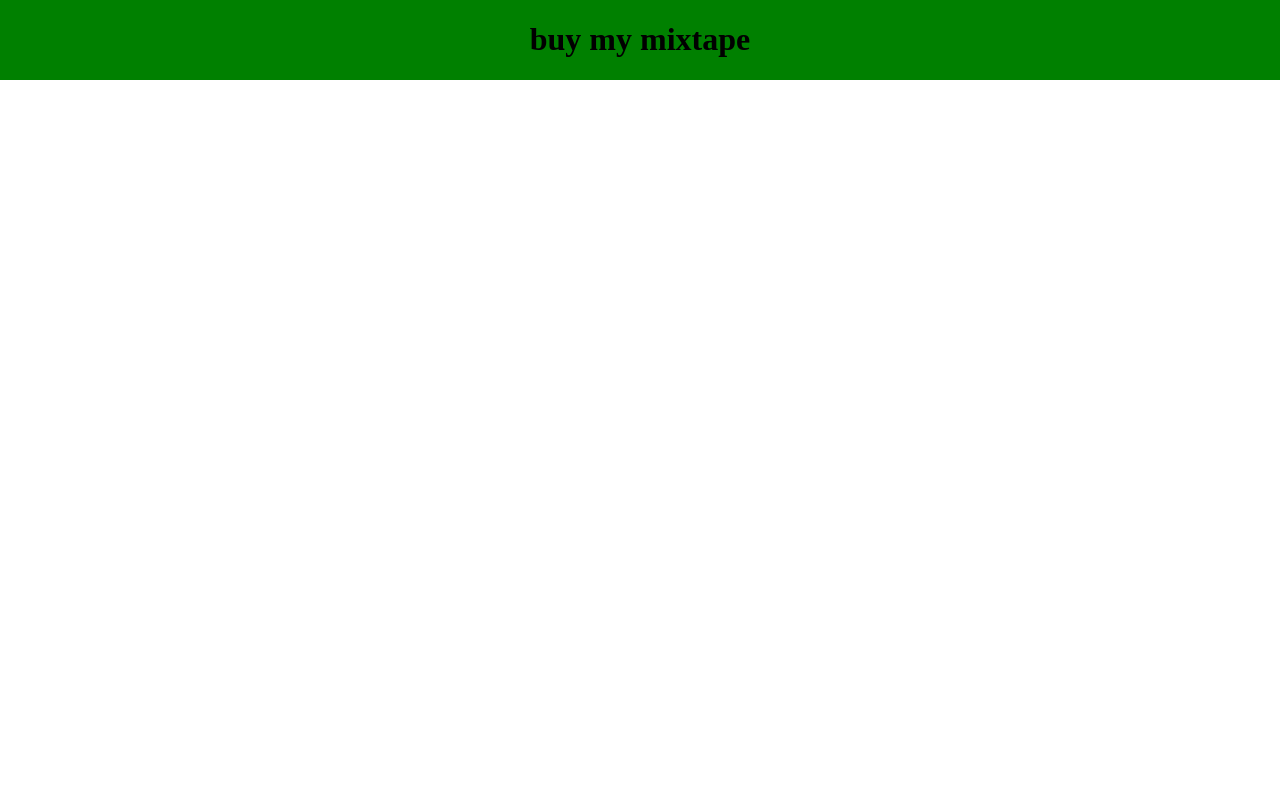
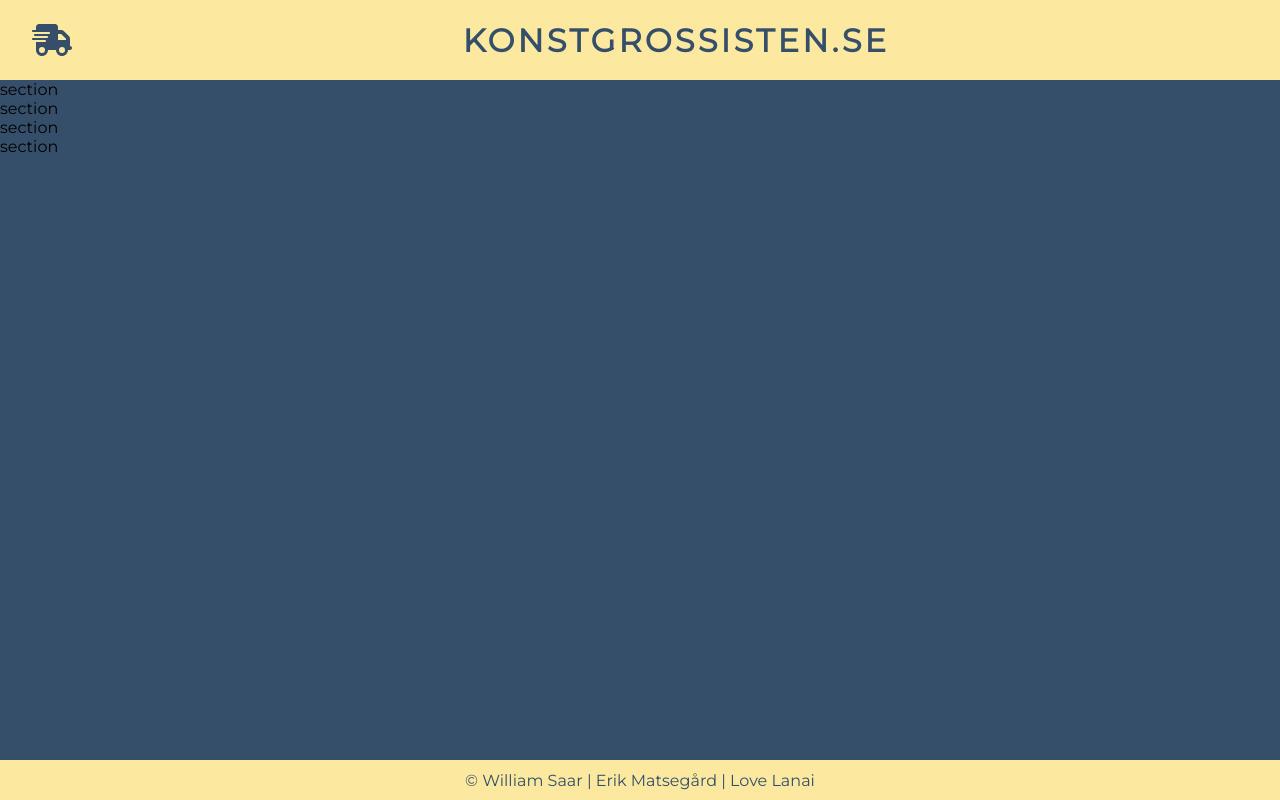
Before and after one commit to Willen17/Store.se-webshop, a React (Create React App) app: page / in a window 1280 px wide. Built offline with nearby package versions, Linux system fonts and the light colour scheme.

Commit message:
fixed basic layout

```diff
--- a/package.json
+++ b/package.json
@@ -3,6 +3,9 @@
   "version": "0.1.0",
   "private": true,
   "dependencies": {
+    "@fortawesome/fontawesome-svg-core": "^1.3.0",
+    "@fortawesome/free-solid-svg-icons": "^6.0.0",
+    "@fortawesome/react-fontawesome": "^0.1.17",
     "@testing-library/jest-dom": "^5.16.2",
     "@testing-library/react": "^12.1.3",
     "@testing-library/user-event": "^13.5.0",
--- a/src/App.css
+++ b/src/App.css
@@ -1,6 +1,4 @@
 .App {
-  display: flex;
-  justify-content: center;
-  align-items: center;
   background-color: green;
+  height: 100%;
 }
--- a/src/App.tsx
+++ b/src/App.tsx
@@ -1,10 +1,16 @@
 import React from "react";
 import "./App.css";
+import { library } from "@fortawesome/fontawesome-svg-core";
+import Footer from "./components/Footer";
+import Header from "./components/Header";
+import Main from "./components/Main";
 
 function App() {
   return (
     <div className="App">
-      <h1>buy my mixtape</h1>
+      <Header />
+      <Main />
+      <Footer />
     </div>
   );
 }
--- /dev/null
+++ b/src/components/Footer.css
@@ -0,0 +1,15 @@
+footer {
+  width: 100%;
+  background-color: #fce89f;
+  display: flex;
+  flex-direction: column;
+  height: 5%;
+  align-items: center;
+  justify-content: center;
+}
+
+h1 {
+  color: #354f6b;
+  font-size: 1rem;
+  font-weight: 500;
+}
--- /dev/null
+++ b/src/components/Footer.tsx
@@ -0,0 +1,12 @@
+import React from "react";
+import "./Footer.css";
+
+function Footer() {
+  return (
+    <footer className="Footer">
+      <h1>© William Saar | Erik Matsegård | Love Lanai</h1>
+    </footer>
+  );
+}
+
+export default Footer;
--- /dev/null
+++ b/src/components/Header.css
@@ -0,0 +1,29 @@
+header {
+  text-transform: uppercase;
+  background-color: #fce89f;
+  height: 10%;
+  display: flex;
+  justify-content: space-between;
+  align-items: center;
+}
+
+.titleContainer {
+  display: flex;
+  align-items: center;
+  justify-content: center;
+  width: 100%;
+  height: 100%;
+}
+
+.title {
+  color: #354f6b;
+  font-size: 2rem;
+  letter-spacing: 0.2rem;
+  font-weight: 900;
+}
+
+.logo {
+  margin-left: 2rem;
+  color: #354f6b;
+  font-size: 2rem;
+}
--- /dev/null
+++ b/src/components/Header.tsx
@@ -0,0 +1,17 @@
+import { faTruckFast } from "@fortawesome/free-solid-svg-icons";
+import { FontAwesomeIcon } from "@fortawesome/react-fontawesome";
+import React from "react";
+import "./Header.css";
+
+function Header() {
+  return (
+    <header className="Header">
+      <FontAwesomeIcon className="logo" icon={faTruckFast} />
+      <div className="titleContainer">
+        <h1 className="title">Konstgrossisten.se</h1>
+      </div>
+    </header>
+  );
+}
+
+export default Header;
--- /dev/null
+++ b/src/components/Main.css
@@ -0,0 +1,6 @@
+.main {
+  background-color: #354f6b;
+  height: 85%;
+  display: flex;
+  flex-direction: column;
+}
--- /dev/null
+++ b/src/components/Main.tsx
@@ -0,0 +1,16 @@
+import React from "react";
+import "./Main.css";
+import SectionCard from "./SectionCard";
+
+function Main() {
+  return (
+    <div className="main">
+      <SectionCard />
+      <SectionCard />
+      <SectionCard />
+      <SectionCard />
+    </div>
+  );
+}
+
+export default Main;
--- /dev/null
+++ b/src/components/SectionCard.css
@@ -0,0 +1,5 @@
+.section-card {
+  display: flex;
+  flex-direction: row;
+  margin: 1rem;
+}
--- /dev/null
+++ b/src/components/SectionCard.tsx
@@ -0,0 +1,21 @@
+import { Component } from "react";
+import Main from "./Main";
+import "./SectionCard.css";
+
+interface Props {}
+
+interface state {}
+
+class SectionCard extends Component {
+  constructor(props: Props) {
+    super(props);
+  }
+  render() {
+    return (
+      <div>
+        <p>section</p>
+      </div>
+    );
+  }
+}
+export default SectionCard;
--- a/src/index.css
+++ b/src/index.css
@@ -1,3 +1,9 @@
-body {
+@import url("https://fonts.googleapis.com/css2?family=Montserrat:ital,wght@0,100;0,200;0,300;0,400;1,100;1,200;1,300&display=swap");
+* {
   margin: 0;
+  font-family: "Montserrat", sans-serif;
 }
+
+#root {
+  height: 100vh;
+}
```
Also changed, not shown: 1 other file (tests, documents, lock files or other folders).
